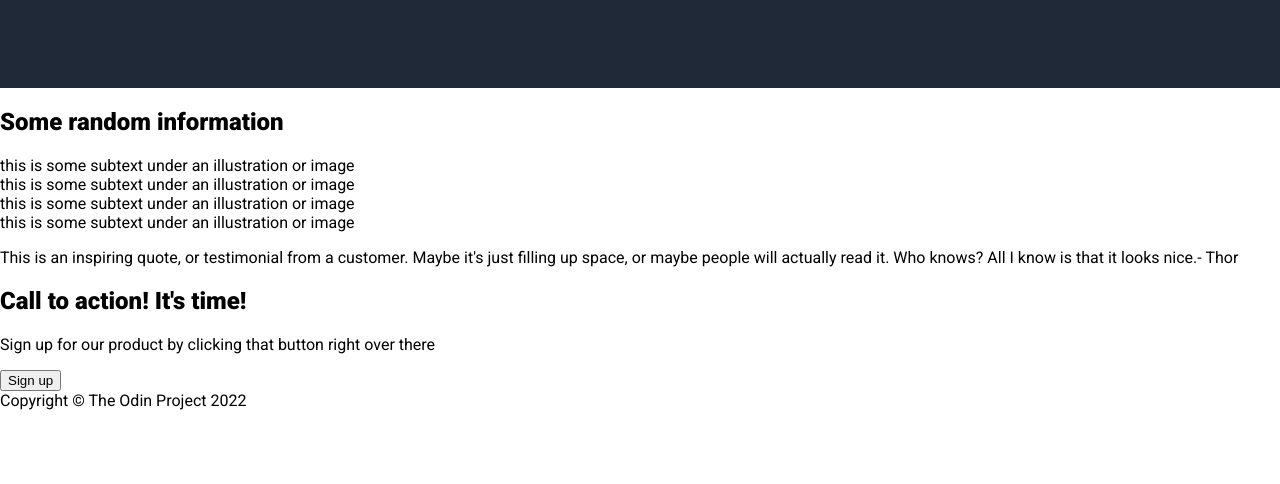
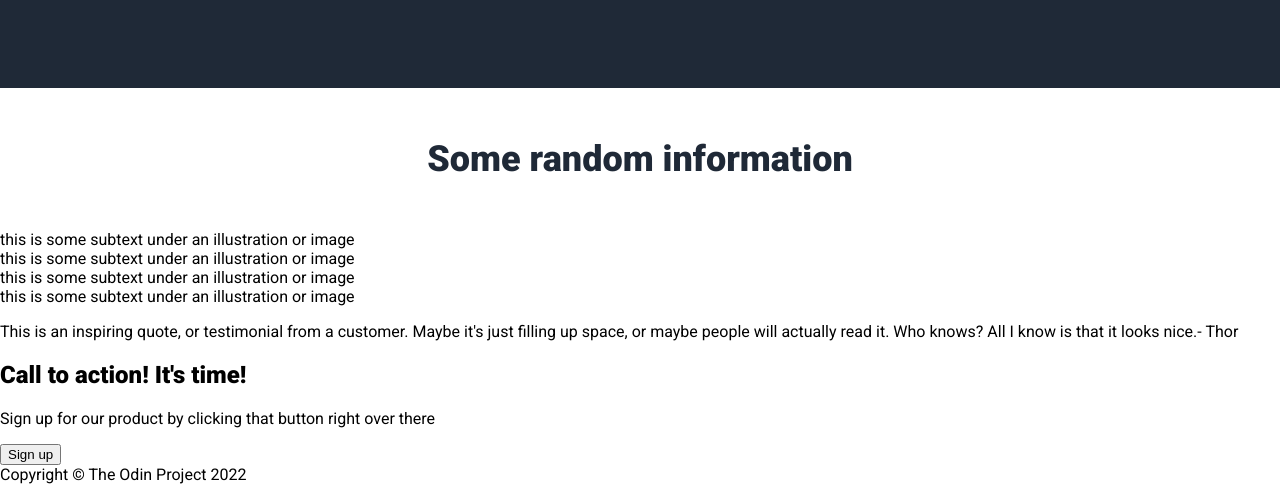
Before and after one commit to AmadoCiii/Foundations-LandingPage, a plain HTML site: page index.html in a window 1280 px wide. Shown: the part 420-904 px from the top of the page. Before the commit the page ends 830 px from the top, so only its background shows below. Drawn offline with Linux system fonts and the light colour scheme.

Commit message:
Add .information class selector
Apply padding of 20px 0, font-size of 36px, font-weight of 900,
color of #1F2937, text-alignn of center.

```diff
--- a/styles.css
+++ b/styles.css
@@ -67,3 +67,11 @@ img {
   font-size: 18px;
   color:#E5E7EB
 }
+
+.information {
+  padding: 20px 0;
+  font-size: 36px;
+  font-weight: 900;
+  color: #1F2937;
+  text-align: center;
+}
```
